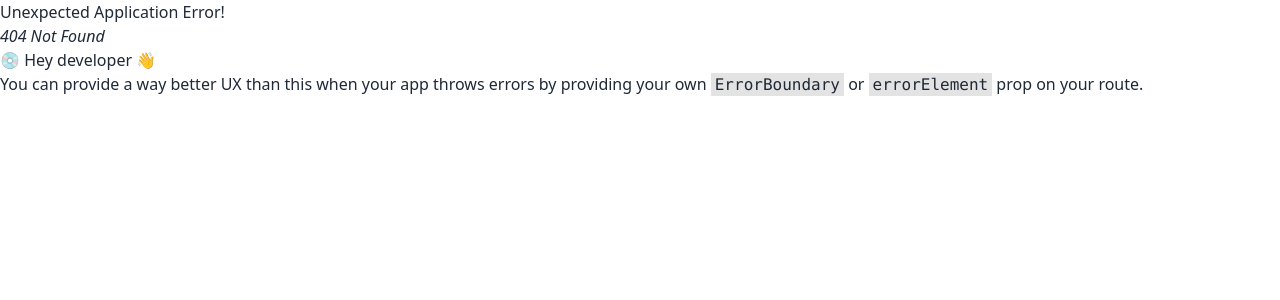
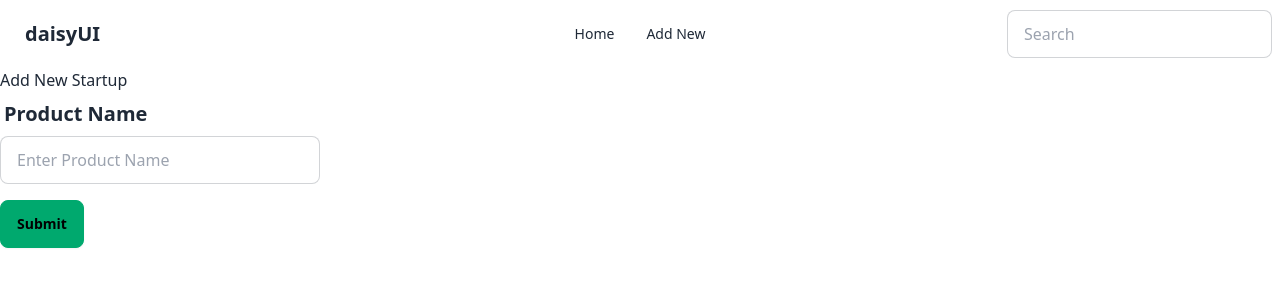
Before and after one commit to TH-Raju/project_startup_directory_f, a React (Vite) app: page /addstartup in a window 1280 px wide. Before the commit this address had no page. Shown: the top 300 px of the page. Built offline with nearby package versions, Linux system fonts and the light colour scheme.

Commit message:
add startup page set

```diff
--- a/package.json
+++ b/package.json
@@ -13,6 +13,7 @@
     "@tanstack/react-query": "^5.13.4",
     "react": "^18.2.0",
     "react-dom": "^18.2.0",
+    "react-hook-form": "^7.49.0",
     "react-router-dom": "^6.20.1"
   },
   "devDependencies": {
--- /dev/null
+++ b/src/Pages/AddStartup/index.jsx
@@ -0,0 +1,32 @@
+/* eslint-disable no-unused-vars */
+import { useForm } from "react-hook-form";
+
+const AddStartup = () => {
+  const { register, handleSubmit } = useForm();
+  const onSubmit = (data) => console.log(data);
+  return (
+    <div>
+      <h1>Add New Startup</h1>
+      <form onSubmit={handleSubmit(onSubmit)}>
+       <div className="form-control w-full max-w-xs">
+            <label className="label">
+              {" "}
+              <span className=" text-xl font-bold">Product Name</span>
+            </label>
+            <input
+              type="text"
+              placeholder="Enter Product Name"
+              {...register("name", {
+                required: "Name is Required",
+              })}
+              className="input input-bordered w-full max-w-xs"
+            />
+
+          </div>
+        <input type="submit" className="btn btn-success my-4" />
+      </form>
+    </div>
+  );
+};
+
+export default AddStartup;
--- a/src/Routes/index.jsx
+++ b/src/Routes/index.jsx
@@ -1,6 +1,7 @@
 import { createBrowserRouter } from "react-router-dom";
 import MainLayout from "../Layout/MainLayout";
 import Home from "../Pages/Home";
+import AddStartup from "../Pages/AddStartup";
 export const router = createBrowserRouter([
   {
     path: "/",
@@ -10,6 +11,10 @@ export const router = createBrowserRouter([
         path: "/",
         element: <Home />,
       },
+      {
+        path: "/addstartup",
+        element: <AddStartup />,
+      },
     ],
   },
 ]);
--- a/src/Shared/Navbar/index.jsx
+++ b/src/Shared/Navbar/index.jsx
@@ -6,6 +6,11 @@ const Navbar = () => {
       <li>
         <Link to="/">
           <p>Home</p>
+        </Link>
+      </li>
+      <li>
+        <Link to="/addstartup">
+          <p>Add New</p>
         </Link>
       </li>
     </>
```
Also changed, not shown: 1 other file (tests, documents, lock files or other folders).
